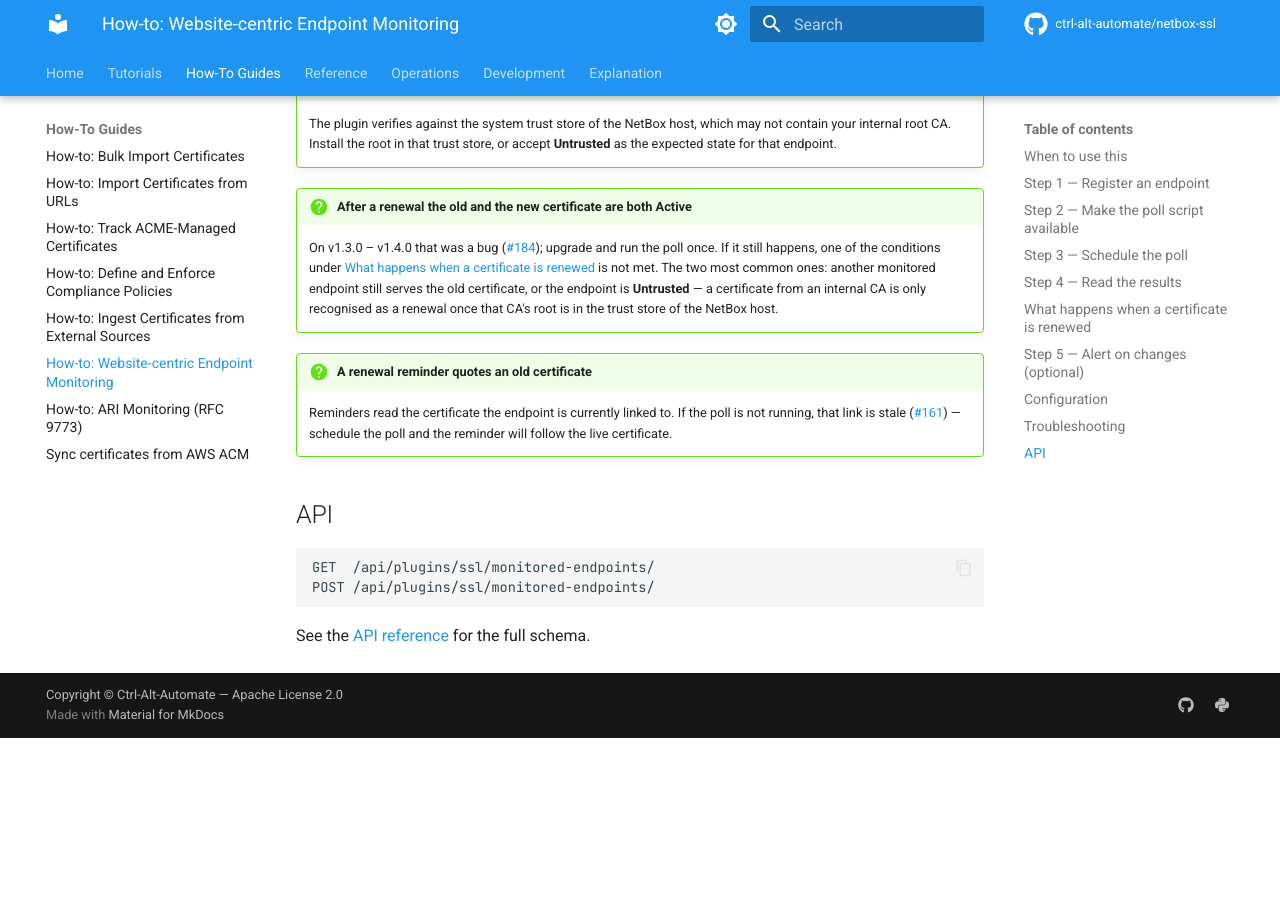
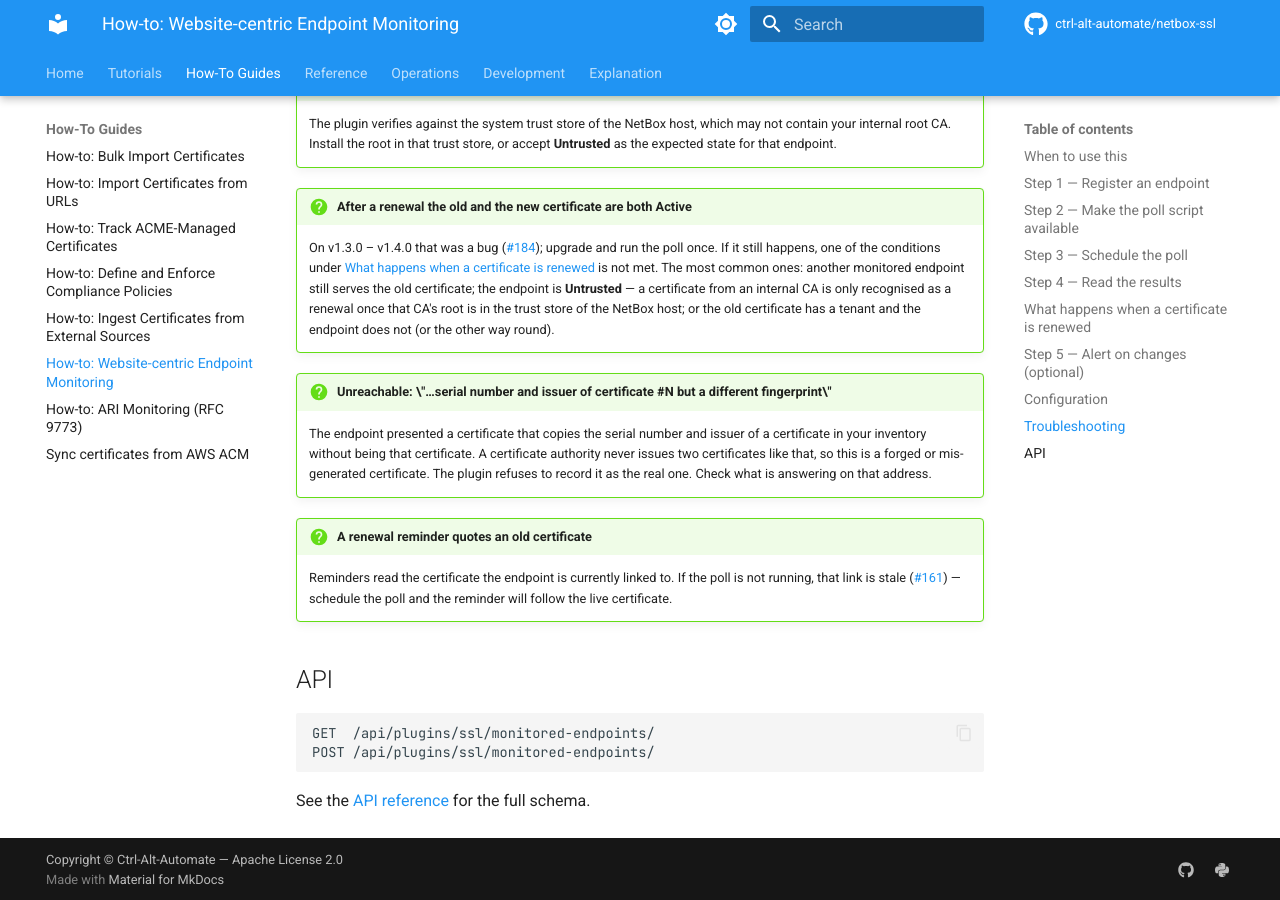
Before and after one commit to ctrl-alt-automate/netbox-ssl, an MkDocs documentation site: the page built from docs/how-to/endpoint-monitoring.md, in a window 1280 px wide and 900 px high, scrolled down 5001 px. Built offline with MkDocs 1.6.1 and Material for MkDocs 9.7.7, drawn with Linux system fonts in a browser that asks for light colours; comment, search, counter and statistics services are not loaded; the version menu is left out; before the commit the page ends 5739 px from its top, so only the background shows below that; some of the changed text lies outside the part shown.

Commit message:
fix: match a scraped certificate by fingerprint; keep renewals in one tenant (#184)
A second review pass found that the evidence the renewal relies on could be
faked, and that the tenant rule had a gap.

scrape_and_import() decided that a scraped certificate "is" an inventory
certificate when serial number and issuer matched. Both are fields of the
certificate. On a chain that is not verified, which is how an Untrusted
endpoint is scraped, anyone can put a known serial and issuer into a
self-signed certificate. The look-alike was then taken to be the inventory
record: its last_seen_at and discovery URL were updated, the endpoint was
linked to it, and a history row recorded that the endpoint had served it. The
previous commit made that history the proof that an endpoint owned a
certificate, so a forged handshake followed by a genuine, newer certificate for
the same name was enough to have someone else's certificate retired. A test
now walks that whole chain.

An inventory certificate is matched only when the fingerprint is equal as well.
A certificate with a known serial and issuer but a different fingerprint is
refused with a TLSScrapeError, which both callers already handle: the endpoint
goes Unreachable with the reason in last_error, and a URL import row reports
the error. This weakness predates the renewal work; it has been in the URL
import since v1.2.0. With it closed, a history row again means what the renewal
needs it to mean: the server completed a handshake with exactly that
certificate.

The tenant guard only refused two different tenants and let "no tenant" pair
with any tenant. A renewal now needs both certificates in the same scope, no
tenant being a scope of its own. That makes the tenant carry-over in the
hand-over unreachable, so it is removed rather than left untested; an operator
who wants renewals linked gives the endpoint the tenant of its certificate,
which is what the successor is imported with.

Fifteen guards, each with a test that was watched failing and a mutation that
its test kills.

Co-Authored-By: Claude Fable 5.2 <noreply@anthropic.com>

```diff
--- a/docs/how-to/endpoint-monitoring.md
+++ b/docs/how-to/endpoint-monitoring.md
@@ -117,7 +116,7 @@ retires a predecessor when it is sure. All of the following must hold:
 | The predecessor is **Active** or **Expired** | Revoked, archived and replaced certificates were already dealt with |
 | The predecessor was issued **earlier** | Falling back to an older certificate is a rollback, not a renewal |
 | Both certificates share a name (CN or SAN) | Otherwise the host now answers with an unrelated certificate — that is drift |
-| The two certificates are not in different tenants | A renewal never crosses a tenant boundary |
+| Both certificates are in the same tenant, or both in none | A renewal never crosses a tenant boundary. A certificate the poll imports takes the endpoint's tenant, so give the endpoint the tenant of its certificate. |
 | No other monitored endpoint still serves the predecessor | It is still in service somewhere; it is retired once the last endpoint has rotated |
 
 When a condition is not met the poll still records the rotation; it just leaves
@@ -185,10 +184,18 @@ PLUGINS_CONFIG = {
     ([#184](https://github.com/ctrl-alt-automate/netbox-ssl/issues/184)); upgrade
     and run the poll once. If it still happens, one of the conditions under
     [What happens when a certificate is renewed](#what-happens-when-a-certificate-is-renewed)
-    is not met. The two most common ones: another monitored endpoint still
-    serves the old certificate, or the endpoint is **Untrusted** — a certificate
-    from an internal CA is only recognised as a renewal once that CA's root is
-    in the trust store of the NetBox host.
+    is not met. The most common ones: another monitored endpoint still serves
+    the old certificate; the endpoint is **Untrusted** — a certificate from an
+    internal CA is only recognised as a renewal once that CA's root is in the
+    trust store of the NetBox host; or the old certificate has a tenant and the
+    endpoint does not (or the other way round).
+
+!!! question "Unreachable: \"…serial number and issuer of certificate #N but a different fingerprint\""
+    The endpoint presented a certificate that copies the serial number and
+    issuer of a certificate in your inventory without being that certificate.
+    A certificate authority never issues two certificates like that, so this is
+    a forged or mis-generated certificate. The plugin refuses to record it as
+    the real one. Check what is answering on that address.
 
 !!! question "A renewal reminder quotes an old certificate"
     Reminders read the certificate the endpoint is currently linked to. If the
```
Also changed, not shown: other parts of docs/how-to/endpoint-monitoring.md (+3 -4 lines), CHANGELOG.md (+15 -2 lines), 5 other files.
